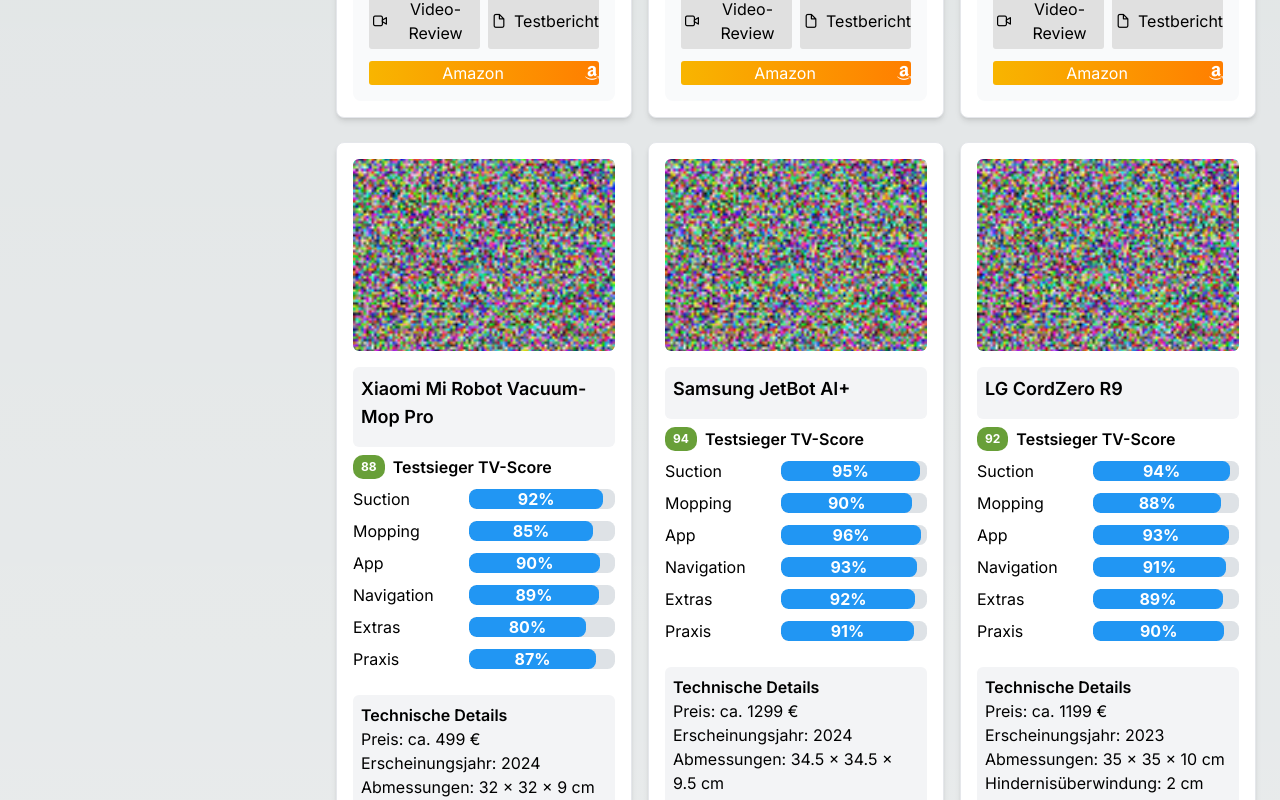
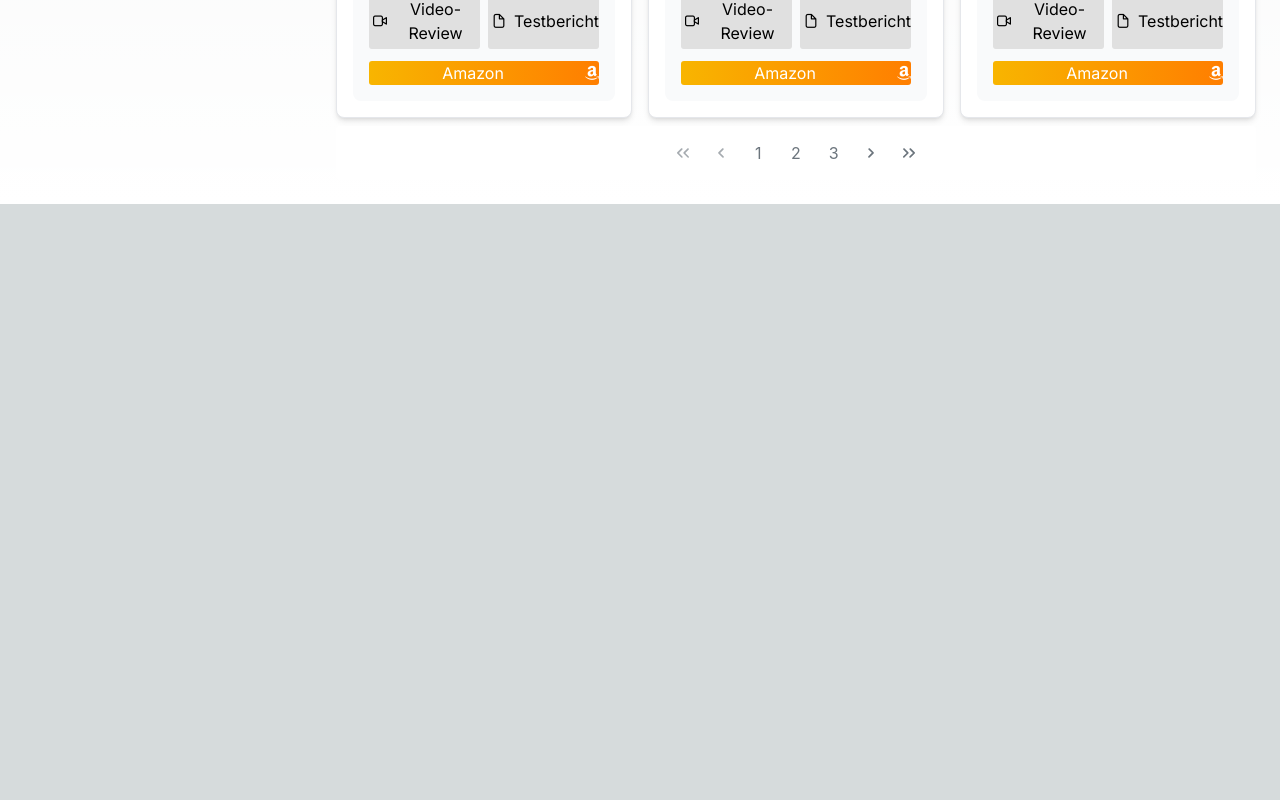
Before and after one commit to Herold1989/wischsaugervergleich, a Next.js app: page / in a window 1280 px wide. Shown: the part 2380-3180 px from the top of the page. After the commit the page ends 2584 px from the top, so only its background shows below. Built offline with nearby package versions, Linux system fonts and the light colour scheme.

Commit message:
adding pagination

```diff
--- a/app/components/ComparisonTool.tsx
+++ b/app/components/ComparisonTool.tsx
@@ -1,12 +1,13 @@
 "use client";
-import React, { useEffect, useState } from 'react';
-import FilterSidebar from './FilterSidebar';
-import ProductCard from './ProductCard';
-import { Button } from 'primereact/button';
-import { Dropdown } from 'primereact/dropdown';
-import { Badge } from 'primereact/badge';
-import { Skeleton } from 'primereact/skeleton';
-import { applyFilters } from '../utils/filtering';
+import React, { useEffect, useRef, useState } from "react";
+import FilterSidebar from "./FilterSidebar";
+import ProductCard from "./ProductCard";
+import { Button } from "primereact/button";
+import { Dropdown } from "primereact/dropdown";
+import { Badge } from "primereact/badge";
+import { Skeleton } from "primereact/skeleton";
+import { Paginator, PaginatorPageChangeEvent } from "primereact/paginator";
+import { applyFilters } from "../utils/filtering";
 
 // Type definition for the product
 export interface Product {
@@ -38,19 +39,24 @@
   const [priceRange, setPriceRange] = useState<[number, number]>([0, 0]);
   const [selectedYears, setSelectedYears] = useState<string[]>([]);
   const [selectedFeatures, setSelectedFeatures] = useState<string[]>([]);
-    const [modelSearch, setModelSearch] = useState<string>('');
+  const [modelSearch, setModelSearch] = useState<string>("");
+
+  // Pagination state
+  const [first, setFirst] = useState<number>(0);
+  const [rows, setRows] = useState<number>(6);
+  const comparisonToolRef = useRef<HTMLDivElement>(null); // Create a ref for the comparison-tool div
 
   const sortOptions = [
-        { label: 'Preis aufsteigend', value: 'price-asc' },
-        { label: 'Preis absteigend', value: 'price-desc' },
-        { label: 'Bewertung aufsteigend', value: 'rating-asc' },
-        { label: 'Bewertung absteigend', value: 'rating-desc' }
+    { label: "Preis aufsteigend", value: "price-asc" },
+    { label: "Preis absteigend", value: "price-desc" },
+    { label: "Bewertung aufsteigend", value: "rating-asc" },
+    { label: "Bewertung absteigend", value: "rating-desc" },
   ];
 
   const fetchProducts = async () => {
     setLoading(true);
     try {
-            const response = await fetch('/products.json');
+      const response = await fetch("/products.json");
       const data = await response.json();
       setProducts(data);
       setFilteredProducts(data);
@@ -60,7 +66,7 @@
       setPriceRange([minPrice, maxPrice]);
       setSelectedPrice([minPrice, maxPrice]);
     } catch (error) {
-            console.error('Error fetching products:', error);
+      console.error("Error fetching products:", error);
     } finally {
       setLoading(false);
     }
@@ -71,42 +77,80 @@
   }, []);
 
   useEffect(() => {
-        setFilteredProducts(applyFilters(products, selectedYears, selectedFeatures, selectedPrice, modelSearch, sortOption));
-    }, [products, selectedYears, selectedFeatures, selectedPrice, modelSearch, sortOption]);
+    setFilteredProducts(
+      applyFilters(
+        products,
+        selectedYears,
+        selectedFeatures,
+        selectedPrice,
+        modelSearch,
+        sortOption
+      )
+    );
+  }, [
+    products,
+    selectedYears,
+    selectedFeatures,
+    selectedPrice,
+    modelSearch,
+    sortOption,
+  ]);
 
   const resetFilters = () => {
     setSelectedPrice(priceRange);
     setSelectedYears([]);
     setSelectedFeatures([]);
-        setModelSearch('');
+    setModelSearch("");
     setSortOption(null);
     setFilteredProducts(products);
   };
 
+  const onPageChange = (event: PaginatorPageChangeEvent) => {
+    setFirst(event.first);
+    setRows(event.rows);
+    // Scroll to the top of the comparison-tool div
+    if (comparisonToolRef.current) {
+        comparisonToolRef.current.scrollIntoView({ behavior: "instant"});
+    }
+  };
+
   const skeletonCount = products.length || 3;
+  const displayedProducts = filteredProducts.slice(first, first + rows);
 
   return (
-        <div className="comparison-tool flex flex-col">
-            <div className='p-2'>
+    <div ref={comparisonToolRef} className="comparison-tool flex flex-col">
+      <div className="p-2">
         <header className="rounded-md w-full flex flex-col md:flex-row items-center justify-between bg-white p-4 shadow-md">
           <div className="flex flex-col md:flex-row items-center md:space-x-4 space-y-2 md:space-y-0 w-full md:w-auto">
             {loading ? (
               <Skeleton width="200px" height="30px" />
             ) : (
-                            <h1 className="text-xl md:text-2xl font-bold mb-2 md:mb-0">Wischsauger</h1>
+              <h1 className="text-xl md:text-2xl font-bold mb-2 md:mb-0">
+                Wischsauger
+              </h1>
             )}
             {loading ? (
               <Skeleton width="100px" height="30px" />
             ) : (
-                            <Badge value={`Preis: ${selectedPrice[1]} €`} severity="info" className="text-sm md:text-base" />
+              <Badge
+                value={`Preis: ${selectedPrice[1]} €`}
+                severity="info"
+                className="text-sm md:text-base"
+              />
             )}
             {loading ? (
               <Skeleton width="100px" height="30px" />
             ) : (
-                            <span className="text-sm md:text-base">{filteredProducts.length} Ergebnisse</span>
+              <span className="text-sm md:text-base">
+                {filteredProducts.length} Ergebnisse
+              </span>
             )}
             {!loading && (
-                            <Button label="Alle zurücksetzen" className="p-button-text text-sm md:text-base" onClick={resetFilters} />
+              <Button
+                label="Alle zurücksetzen"
+                className="p-button-text text-sm md:text-base"
+                onClick={resetFilters}
+              />
             )}
           </div>
           {!loading && (
@@ -123,9 +167,11 @@
       <div className="flex flex-wrap">
         <aside className="w-full md:w-1/4 p-2">
           <FilterSidebar
-                        years={Array.from(new Set(products.map(product => product.year.toString()))).sort((a, b) => Number(b) - Number(a))}
+            years={Array.from(
+              new Set(products.map((product) => product.year.toString()))
+            ).sort((a, b) => Number(b) - Number(a))}
             features={products.reduce((acc, product) => {
-                            Object.keys(product.features).forEach(feature => {
+              Object.keys(product.features).forEach((feature) => {
                 if (!acc.includes(feature)) acc.push(feature);
               });
               return acc;
@@ -157,12 +203,20 @@
                     <Skeleton width="100%" height="100px" className="mb-4" />
                   </div>
                 ))
-                            : filteredProducts.map((product) => (
+              : displayedProducts.map((product) => (
                   <div className="flex flex-col h-full" key={product.name}>
                     <ProductCard product={product} />
                   </div>
                 ))}
           </div>
+          {!loading && (
+            <Paginator
+              first={first}
+              rows={rows}
+              totalRecords={filteredProducts.length}
+              onPageChange={onPageChange}
+            />
+          )}
         </main>
       </div>
     </div>
```
Lines whose indentation alone changed are shown as unchanged.
